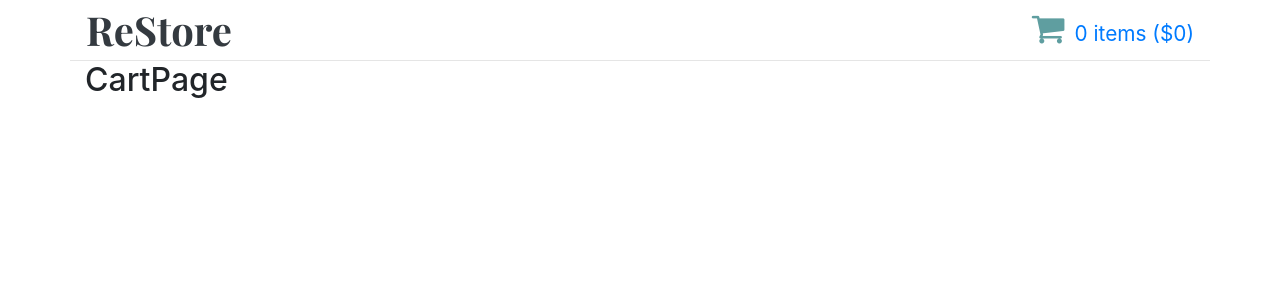
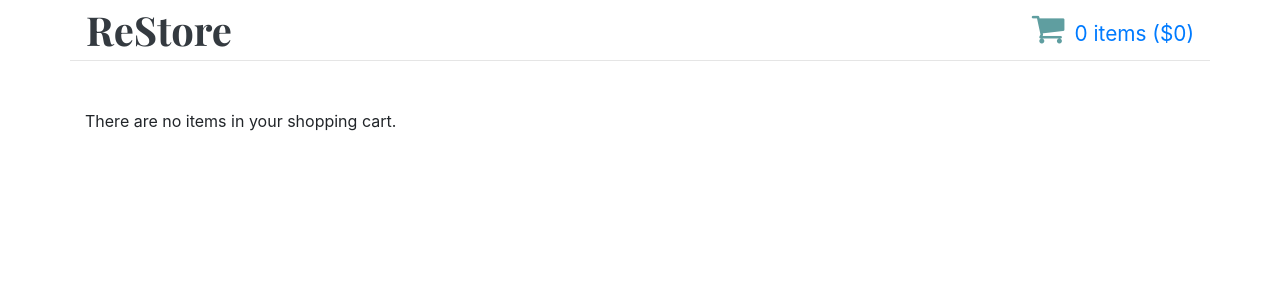
Before and after one commit to d-vergilyush/re-store, a React (Create React App) app: page /cart in a window 1280 px wide. Shown: the top 300 px of the page. Built offline with nearby package versions, Linux system fonts and the light colour scheme.

Commit message:
Сhange the page structure

```diff
--- a/src/components/pages/cart-page.js
+++ b/src/components/pages/cart-page.js
@@ -1,10 +1,10 @@
 import React from 'react';
+import ShoppingCartTable from '../shopping-cart-table';
+
 
 const CartPage = () => {
   return (
-    <div>
-      <h2>CartPage</h2>
-    </div>
+    <ShoppingCartTable />
   );
 };
 
--- a/src/components/pages/home-page.js
+++ b/src/components/pages/home-page.js
@@ -1,13 +1,9 @@
 import React from 'react';
 import BookList from '../book-list/';
-import ShoppingCartTable from '../shopping-cart-table';
 
 const HomePage = () => {
   return (
-    <div>
-      <BookList />
-      <ShoppingCartTable />
-    </div>
+    <BookList />
   );
 };
 
```
